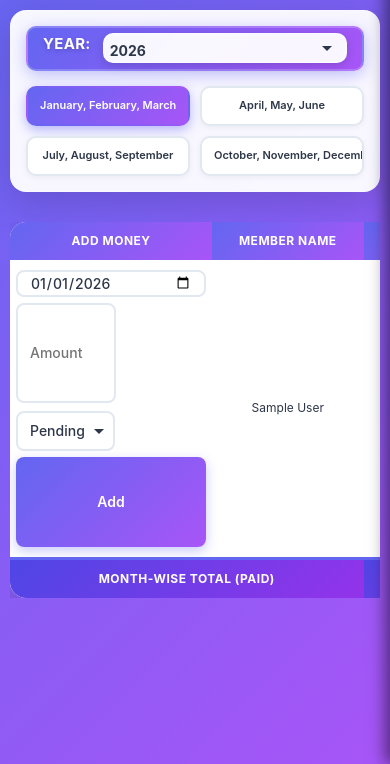
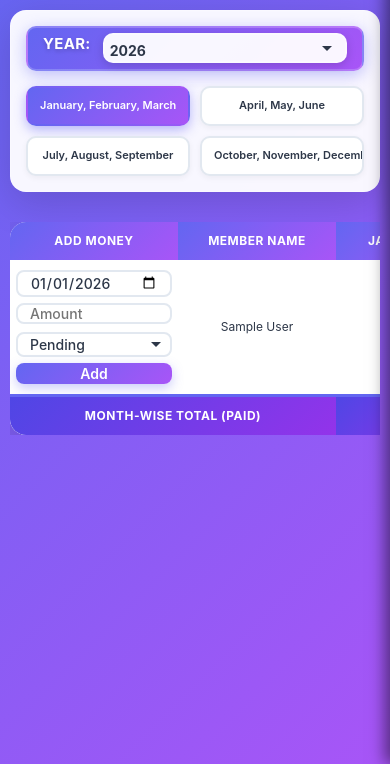
Before and after one commit to mehadishameem/Community-Management-System-, a PHP site: page /admin.php in a window 390 px wide. Shown: the part 80-844 px from the top of the page. Run offline with PHP 8.4, Linux system fonts and the light colour scheme; the visitor is signed in with stand-in values (Sample User, id 1); tables that the repository leaves empty or names only in its code hold one stand-in row (values such as "Sample post").

Commit message:
before changing memberlis_and_payment.php

```diff
--- a/memberlist_and_payment.css
+++ b/memberlist_and_payment.css
@@ -245,6 +245,40 @@ td form {
 
 .add-money-row2 {
   margin-bottom: 0;
+}
+
+/* Mobile: stack all add-money inputs vertically */
+@media (max-width: 768px) {
+  .add-money-row1,
+  .add-money-row2 {
+    flex-direction: column;
+    gap: 6px;
+  }
+
+  .add-money-row1 input[type="date"],
+  .add-money-row1 input[type="number"] {
+    width: 100% !important;
+    flex: 1 1 100% !important;
+    min-width: 0 !important;
+    max-width: 100% !important;
+    box-sizing: border-box;
+  }
+
+  .add-money-row2 select,
+  .add-money-row2 button {
+    width: 100% !important;
+    flex: 1 1 100%;
+    min-width: 0;
+    max-width: 100%;
+    box-sizing: border-box;
+  }
+
+  /* Give the Add Money column a reasonable fixed width on mobile */
+  td:first-child,
+  th:first-child {
+    min-width: 140px !important;
+    width: 140px;
+  }
 }
 
 select,
@@ -562,11 +596,6 @@ td[colspan] {
     font-size: 13px;
   }
 
-  .add-money-row1,
-  .add-money-row2 {
-    flex-direction: column;
-  }
-
   select,
   input[type="number"],
   input[type="date"],
--- a/memberlist_and_payment.php
+++ b/memberlist_and_payment.php
@@ -348,7 +348,7 @@ window.addEventListener('DOMContentLoaded', function() {
 <table>
   <thead>
     <tr>
-      <th style="min-width: 200px;">Add Money</th>
+      <th style="min-width: 140px;">Add Money</th>
       <th style="min-width: 150px;">Member Name</th>
       <?php foreach ($allowed_months as $m): ?>
         <th style="min-width: 120px;"><?= $m ?></th>
```
Also changed, not shown: visuals/1772055774_june6_2025_2.jpg (deleted).
